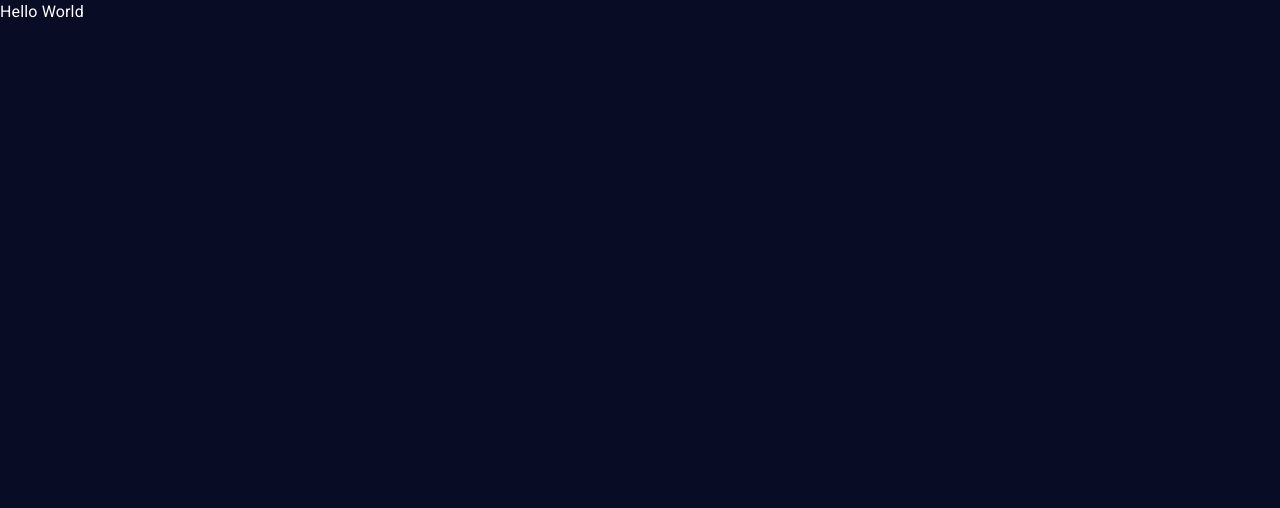
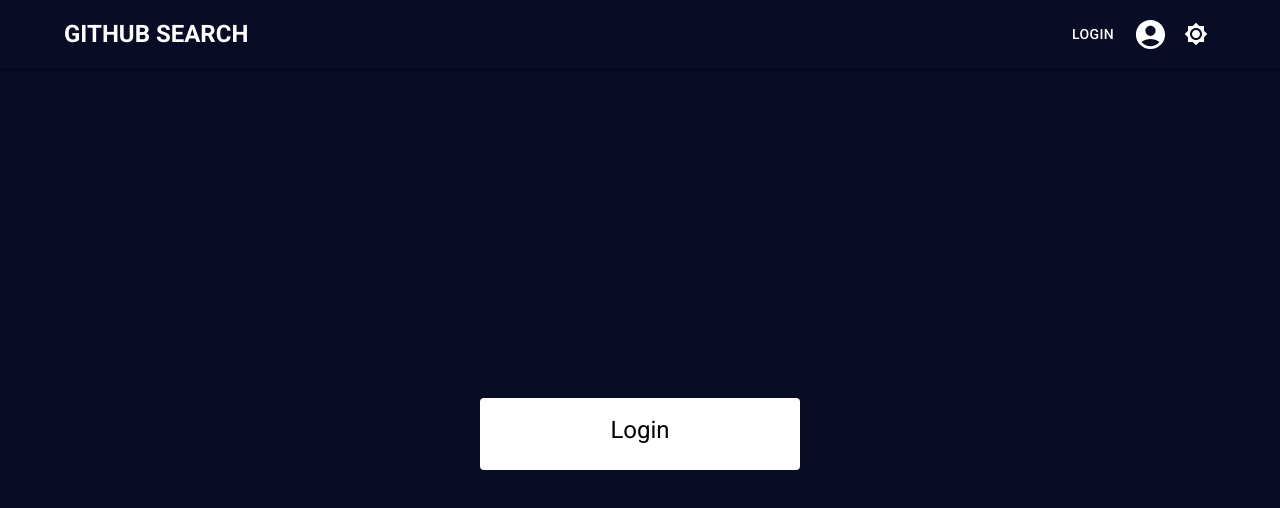
Before and after one commit to LancerR40/github-searcher, a React app: page / in a window 1280 px wide. Shown: the top 508 px of the page. Built offline with nearby package versions, Linux system fonts and the light colour scheme.

Commit message:
Added sub-components to App component

```diff
--- a/src/App.tsx
+++ b/src/App.tsx
@@ -1,8 +1,19 @@
 import React from 'react'
+
+import Box from '@mui/material/Box'
+import Header from './components/header'
+
+/* Pages components */
+import LoginPage from './pages/Login'
 
 const App = () => {
   return (
-    <div>Hello World</div>
+    <Box sx={{ display: 'flex', flexDirection: 'column', height: '100vh' }}>
+      <Header />
+      <Box sx={{ flex: 1 }}>
+        <LoginPage />
+      </Box>
+    </Box>
   )
 }
 
```
